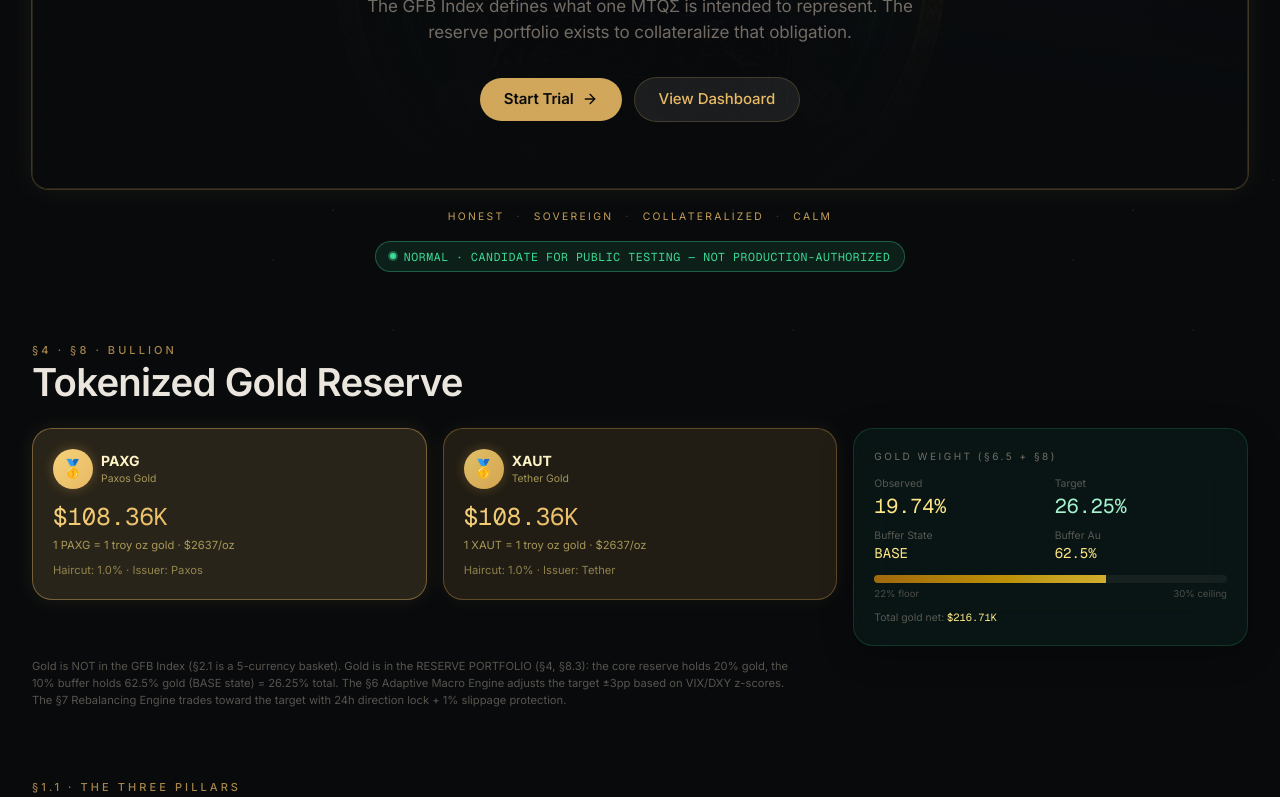
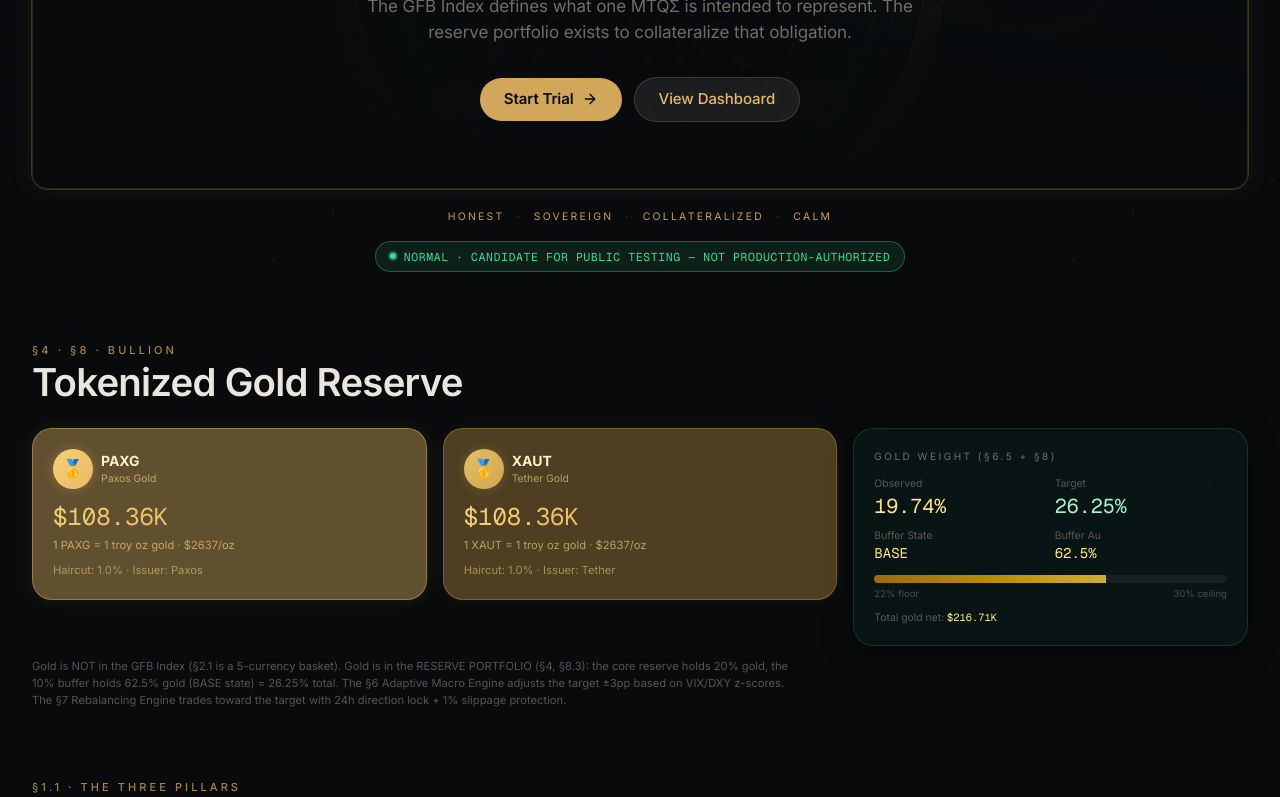
Before and after one commit to MITHQALMTQ/MTQ_SIGMA, a Next.js app: page / in a window 1280 px wide. Shown: the part 466-1263 px from the top of the page. Built offline with nearby package versions, Linux system fonts and the light colour scheme; no server answers.

Commit message:
fix: 40% gold opacity on PAXG/XAUT cards (was 15% — too subtle, appeared gray)

```diff
--- a/src/components/mtq/sections/HomeSection.tsx
+++ b/src/components/mtq/sections/HomeSection.tsx
@@ -272,7 +272,7 @@
         <div className="grid grid-cols-1 md:grid-cols-3 gap-4">
           {/* PAXG card — GOLD TINTED */}
           <Reveal delay={0}>
-            <div className="p-5 rounded-[20px]" style={{ background: 'rgba(232,185,100,0.15)', border: '1px solid rgba(232,185,100,0.4)', boxShadow: '0 0 20px rgba(232,185,100,0.1)' }}>
+            <div className="p-5 rounded-[20px]" style={{ background: 'rgba(232,185,100,0.4)', border: '1px solid rgba(232,185,100,0.4)', boxShadow: '0 0 20px rgba(232,185,100,0.1)' }}>
               <div className="flex items-center gap-2 mb-3">
                 <div className="w-10 h-10 rounded-full flex items-center justify-center" style={{ background: 'linear-gradient(135deg, #f5d27a, #e8b964)', boxShadow: '0 0 12px rgba(232,185,100,0.3)' }}>
                   <span className="text-lg">🥇</span>
@@ -295,7 +295,7 @@
           </Reveal>
           {/* XAUT card — GOLD TINTED */}
           <Reveal delay={0.05}>
-            <div className="p-5 rounded-[20px]" style={{ background: 'rgba(208,160,79,0.13)', border: '1px solid rgba(208,160,79,0.35)', boxShadow: '0 0 20px rgba(208,160,79,0.08)' }}>
+            <div className="p-5 rounded-[20px]" style={{ background: 'rgba(208,160,79,0.35)', border: '1px solid rgba(208,160,79,0.35)', boxShadow: '0 0 20px rgba(208,160,79,0.08)' }}>
               <div className="flex items-center gap-2 mb-3">
                 <div className="w-10 h-10 rounded-full flex items-center justify-center" style={{ background: 'linear-gradient(135deg, #e0c068, #d4a44f)', boxShadow: '0 0 12px rgba(208,160,79,0.3)' }}>
                   <span className="text-lg">🥇</span>
```
